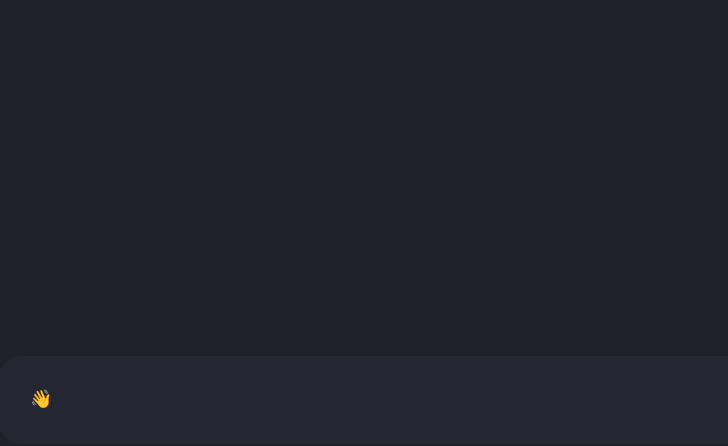
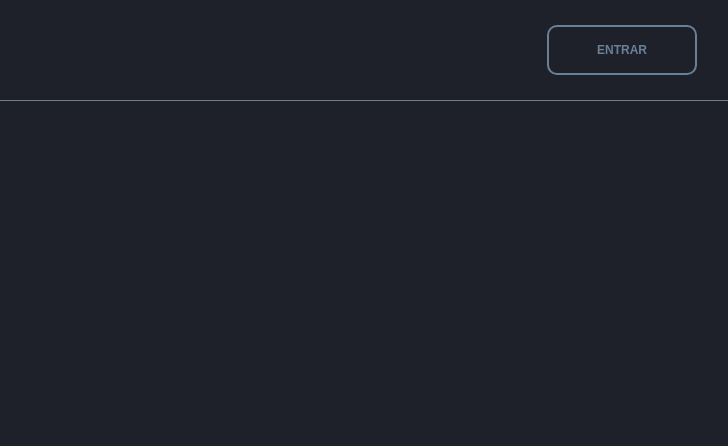
Before and after one commit to rafamenemont/projeto-integrador-2, a React (Create React App) app: page / in a window 1280 px wide. Shown: the top 446 px of the page, without its empty margins (18-746 px from the left). Built offline with nearby package versions, Linux system fonts and the light colour scheme.

Commit message:
Feat: Criando componente de botão

```diff
--- /dev/null
+++ b/src/components/Button/button.tsx
@@ -0,0 +1,57 @@
+import React from "react"
+import styled from "styled-components"
+
+
+export const Button: React.FC<{
+    text: string
+    format: string
+}> = ({ text, format }) => {
+    return (
+        format == "transparent" ? <TransparentButton>{text}</TransparentButton> : <SolidButton>{text}</SolidButton>
+    )
+}
+
+const TransparentButton = styled.button`
+    width: 150px;
+    height: 50px;
+
+    display: flex;
+    align-items: center;
+    justify-content: center;
+
+    font-size: 12px;
+    text-transform: uppercase;
+    font-weight: bold;
+    font-family: ${({ theme }) => theme.fontTheme};
+    color: ${({ theme }) => theme.toggleBorder};
+
+    background: transparent;
+    border: 2px solid  ${({ theme }) => theme.toggleBorder};
+    border-radius: 10px;
+
+    cursor: pointer;
+
+    &:hover {
+        color: ${({ theme }) => theme.background};
+        background: ${({ theme }) => theme.toggleBorder};
+        border: 2px solid  ${({ theme }) => theme.toggleBorder};
+    }
+
+`
+
+const SolidButton = styled.button`
+    width: 300px;
+    height: 150px;
+
+    display: flex;
+    align-items: center;
+    justify-content: center;
+
+    font-family: ${({ theme }) => theme.fontTheme};
+
+    border: 2px solid  ${({ theme }) => theme.background};
+
+    &:hover {
+        background: ${({ theme }) => theme.background};
+    }
+`
--- a/src/views/LandingPage/LadingPage.tsx
+++ b/src/views/LandingPage/LadingPage.tsx
@@ -1,35 +1,36 @@
 import styled from "styled-components";
+import { Button } from "../../components/Button/button";
 
 const LandingPage = () => {
     return (
         <ContainerPage>
-            <Container>
-                👋
-            </Container>
+            <Navbar>
+                <Button text="Entrar" format="transparent"></Button>
+            </Navbar>
         </ContainerPage>
     );
 };
 
-const Container = styled.div`
-  padding: 32px;
-  margin: auto;
-  border-radius: 24px;
-  background: ${({ theme }) => theme.bodyComponent};
-  flex: 50%;
-  width: 50%;
-  margin: 0 16px;
-  font-size: 18px;
-  line-height: 1.33333;
-  font-weight: bold;
+const ContainerPage = styled.div`
+    width: 100vw;
+    height: 100vh;
+    display: flex;
+    justify-content: center;
+
+    background: ${({ theme }) => theme.background};
 `;
 
-const ContainerPage = styled.div`
-  width: 100vw;
-  height: 100vh;
-  display: flex;
-  justify-content: center;
-  align-items: center;
-`;
+const Navbar = styled.div`
+    display: flex;
+    align-items: center;
+    justify-content: center;
+
+    width: 100%;
+    height: 100px;
+    background: ${({ theme }) => theme.background};
+
+    border-bottom: 1px solid ${({ theme }) => theme.toggleBorder};
+`
 
 
 export default LandingPage;
```
